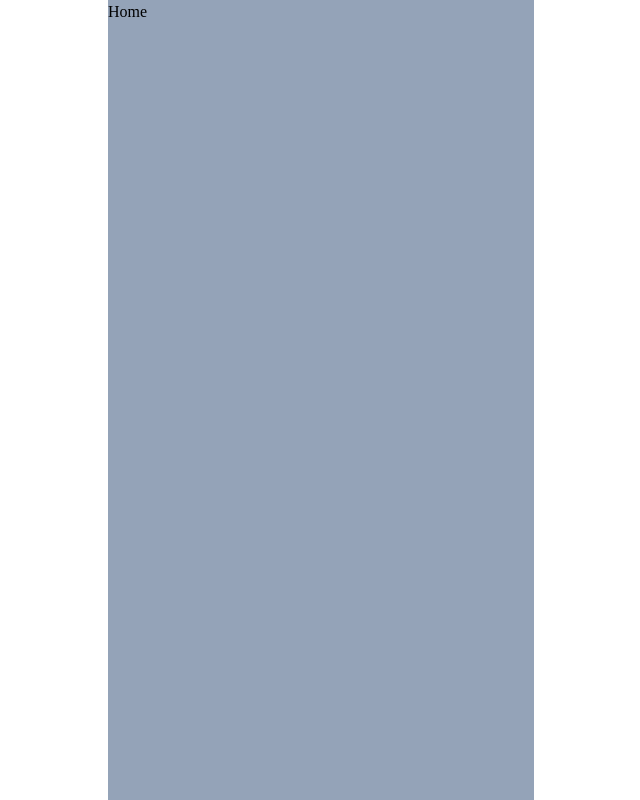
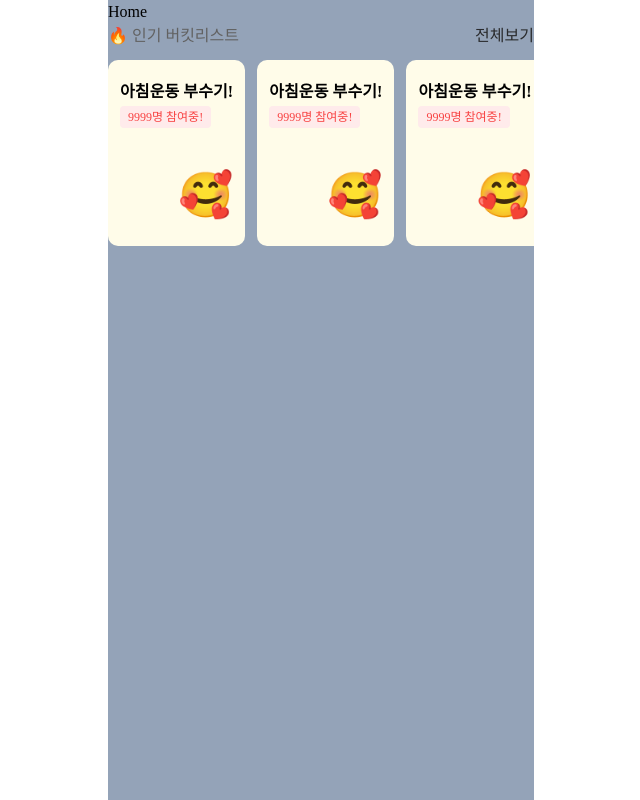
Before and after one commit to BucketPing/bucket-mate-front, a React app: page / in a window 1280 px wide. Shown: the whole page, without its empty margins (319-959 px from the left). Built offline with nearby package versions, Linux system fonts and the light colour scheme; the HTML template or start-up script is replaced by a standard one.

Commit message:
feat: Home에 예시 추가

```diff
--- a/src/pages/home/Home.tsx
+++ b/src/pages/home/Home.tsx
@@ -1,5 +1,14 @@
+import CardList from '@/components/home/card/CardList';
+import Header from '@/components/home/list/Header';
+
 const Home = () => {
-  return <div className='bg-slate-400 h-full'>Home</div>;
+  return (
+    <div className='bg-slate-400 h-full'>
+      Home
+      <Header>🔥 인기 버킷리스트</Header>
+      <CardList />
+    </div>
+  );
 };
 
 export default Home;
```
